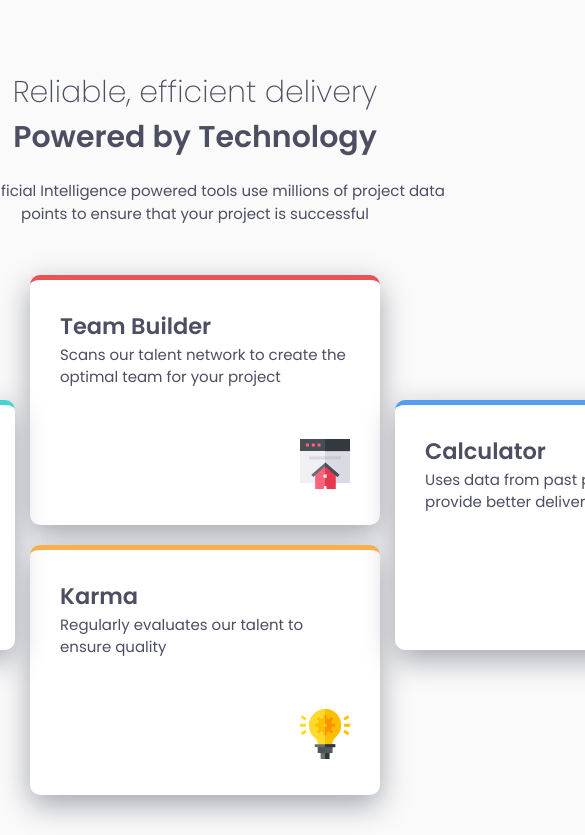
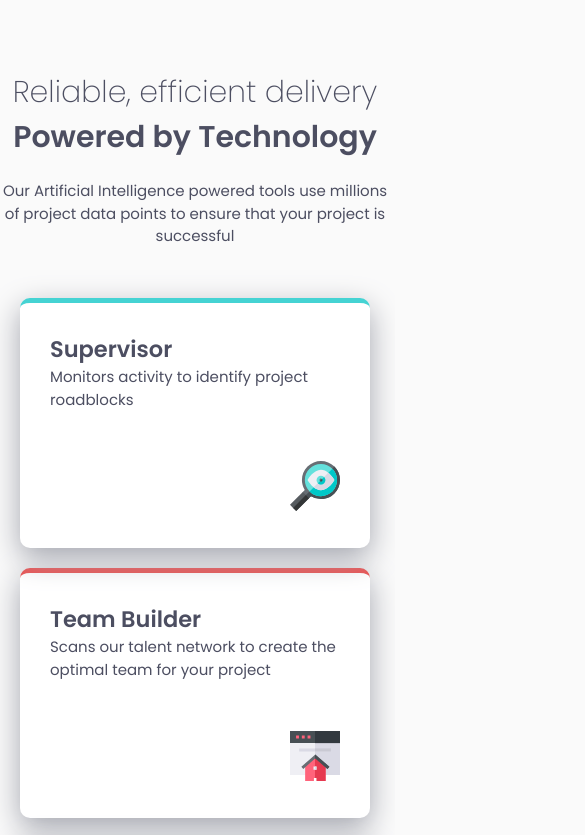
Before and after one commit to Shensson/four-card-feature-section, a website built with Vite: page index.html in a window 390 px wide. Shown: the top 835 px of the page, 585 px wide, since content can reach past the window. Built offline with nearby package versions, Linux system fonts and the light colour scheme.

Commit message:
mobile version added

```diff
--- a/style.css
+++ b/style.css
@@ -113,7 +113,7 @@ select {
     height: 250px;
     width: 350px;
     border-radius: 10px;
-    box-shadow: 0 10px 30px hsl(229, 6%, 66%);
+    box-shadow: 0px 10px 30px hsl(229, 6%, 66%);
   }
   .component img{
     width: 50px;
@@ -125,9 +125,6 @@ select {
     margin-top: 125px;
     margin-left: -280px;
     border-top: 5px solid hsl(180, 62%, 55%);
-  }
-  .supervisor img{
-
   }
   .team-builder{
     border-top: 5px solid hsl(0, 78%, 62%);
@@ -141,3 +138,41 @@ select {
     margin-top: 125px;
     border-top: 5px solid hsl(212, 86%, 64%);
   }
+  @media (max-width: 500px){
+    .card{
+      display: flex;
+      flex-direction: column;
+      align-items: center;
+      margin-top: 70px;
+      margin-bottom: 70px;
+    }
+    .intro{
+      width: 400px;
+      text-align: center;
+      margin-bottom: 50px;
+    }
+    .container{
+      display: flex;
+      flex-direction: column;
+    }
+    .calculator{
+      position: relative;
+      border-top: 5px solid hsl(212, 86%, 64%);
+      margin: 0;
+    }
+    .supervisor{
+      position: relative;
+      margin: 0;
+      border-top: 5px solid hsl(180, 62%, 55%);
+    }
+    .component{
+      display: flex;
+      flex-direction: column;
+      background-color: white;
+      padding: 30px;
+      height: 250px;
+      width: 350px;
+      border-radius: 10px;
+      box-shadow: 0px 10px 30px hsl(229, 6%, 66%);
+    }
+  }
```
